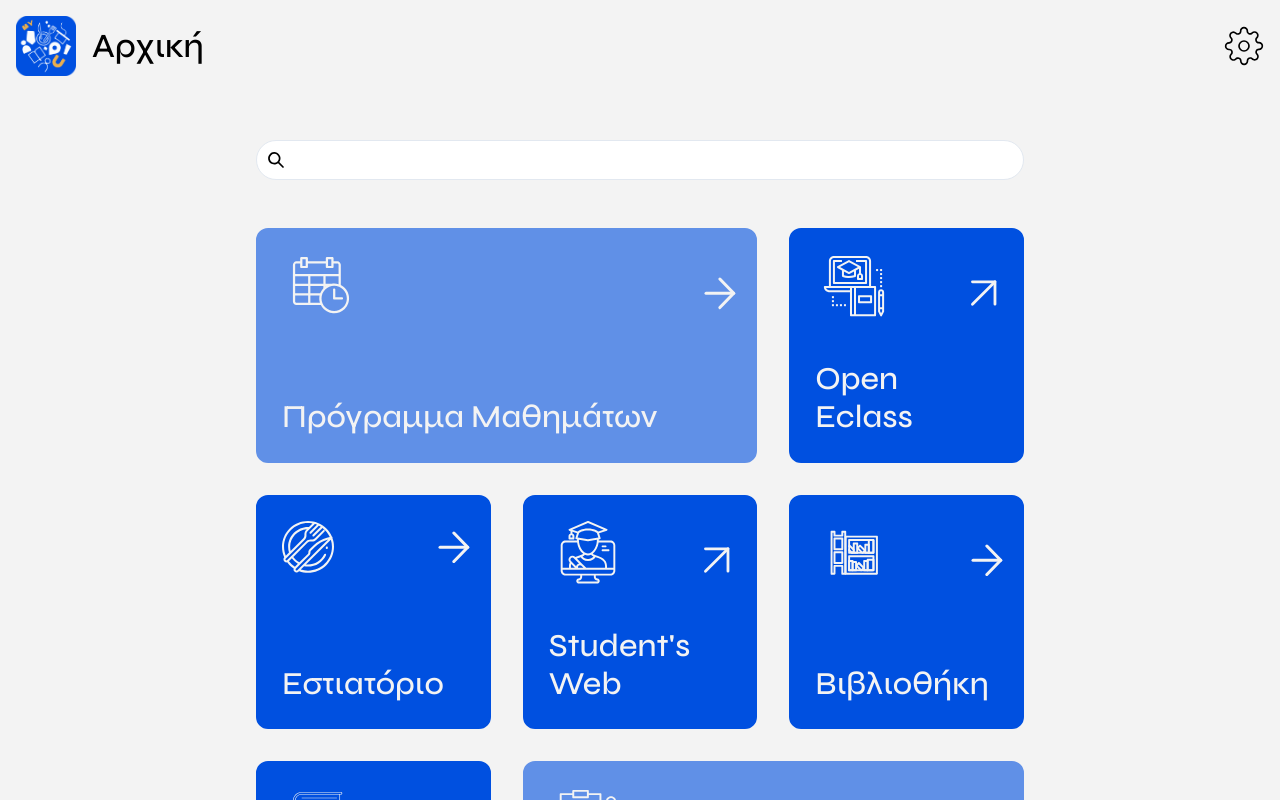
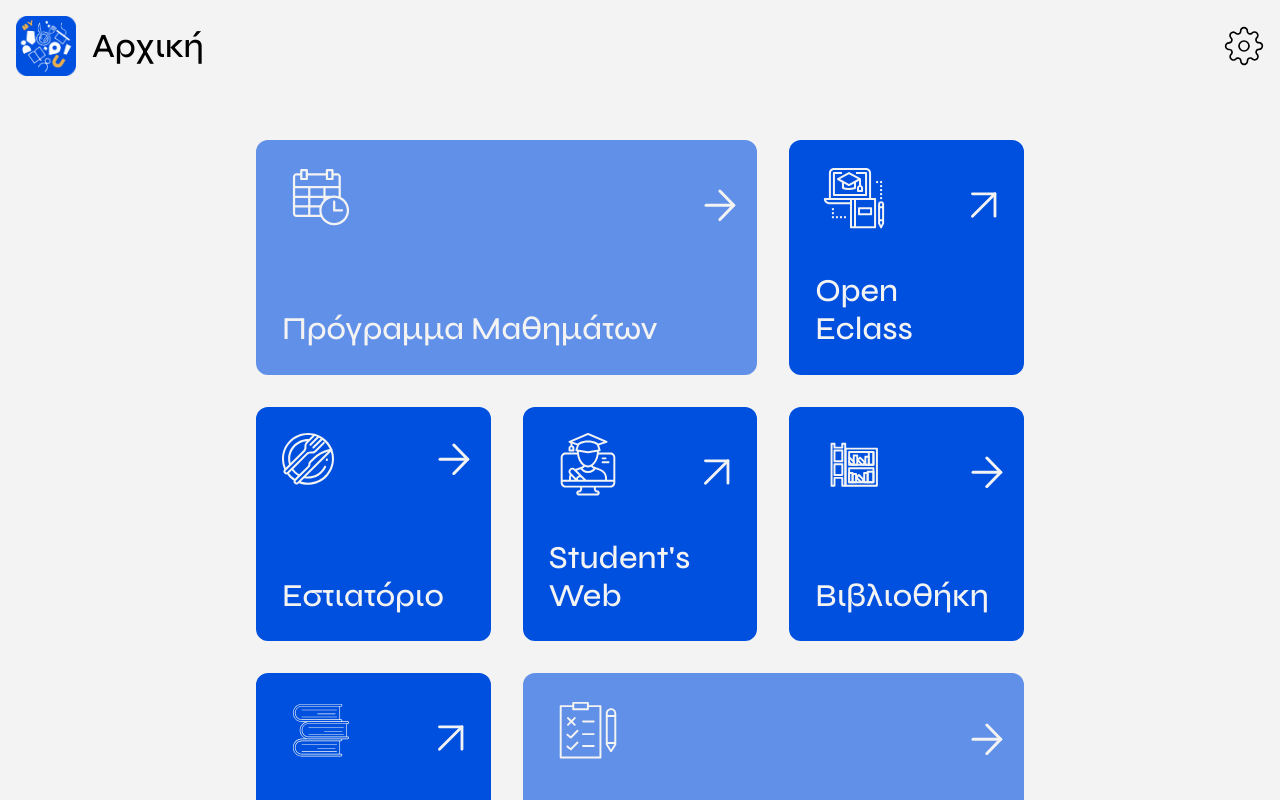
Before and after one commit to open-source-uom/myuom, a React (Create React App) app: page / in a window 1280 px wide. Shown: the top 800 px of the page. Built offline with nearby package versions, Linux system fonts and the light colour scheme.

Commit message:
Fixes #88

```diff
--- a/src/pages/HomePage.jsx
+++ b/src/pages/HomePage.jsx
@@ -28,10 +28,6 @@ export default function HomePage() {
       gap="3rem"
       px={{ sm: "1rem", md: "0px" }}
     >
-      <Search
-        categoriesList={Categories}
-        setCategoriesList={setCategoriesListForSearch}
-      />
       <Grid
         as={motion.section}
         initial="initial"
```
